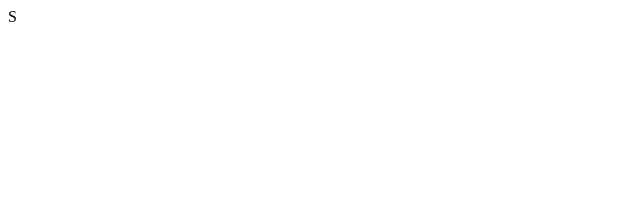
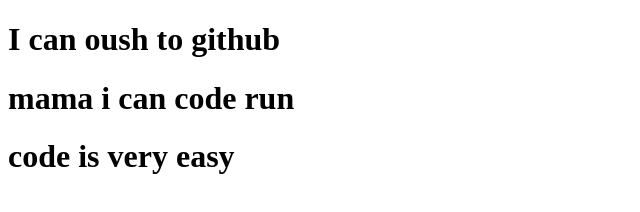
Before and after one commit to Priyankacse151/my_first_A, a plain HTML site: page index.html in a window 1280 px wide. Shown: the whole page, without its empty margins (0-640 px from the left). Drawn offline with Linux system fonts and the light colour scheme.

Commit message:
this is commit

```diff
--- a/index.html
+++ b/index.html
@@ -5,8 +5,10 @@
     <meta http-equiv="X-UA-Compatible" content="IE=edge">
     <meta name="viewport" content="width=device-width, initial-scale=1.0">
     <title>my second A</title>
-</head>S
+</head>
 <body>
-
+    <h1>I can oush to github</h1>
+    <h1> mama i can code run</h1>
+    <h1>code is very easy</h1>
 </body>
 </html>
```
